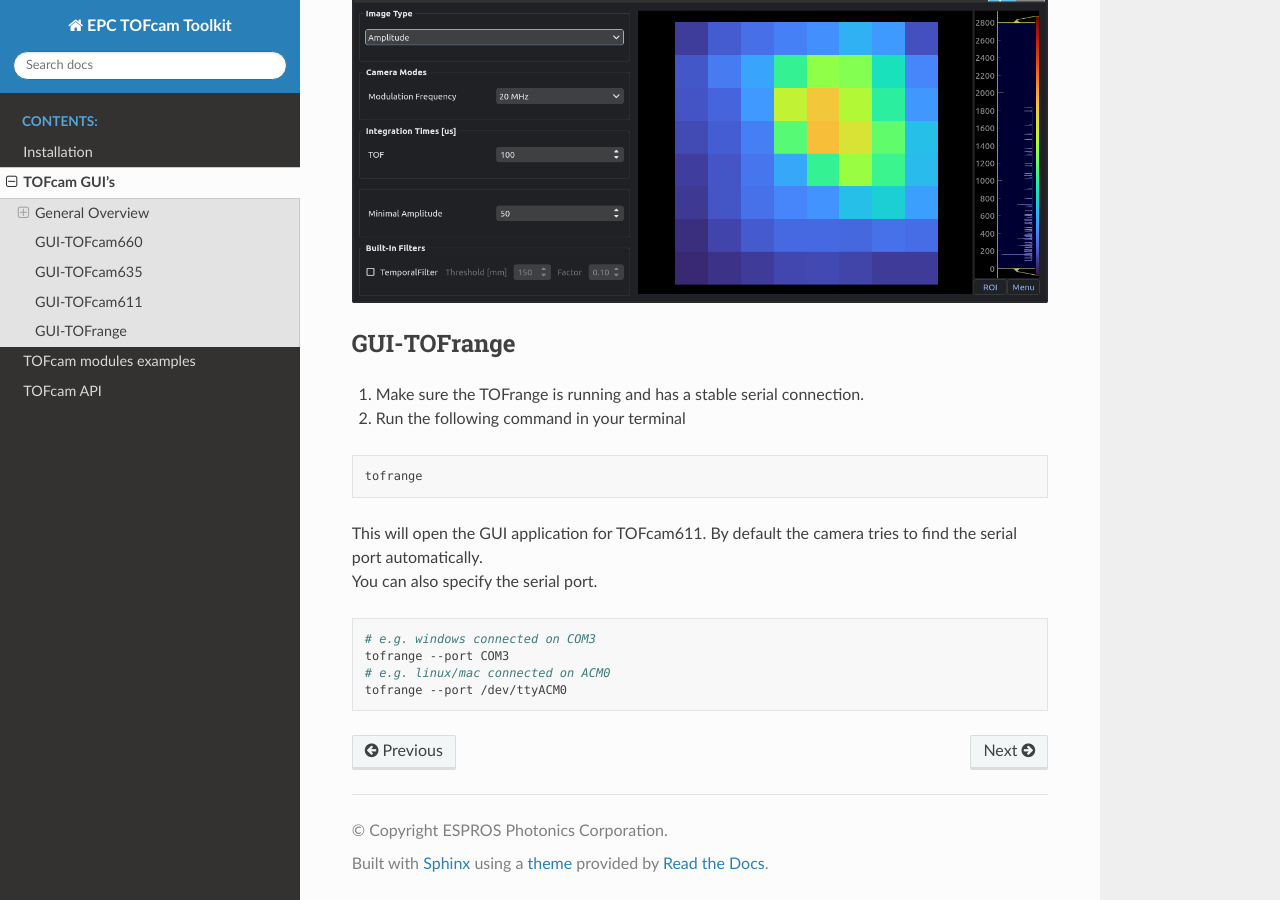
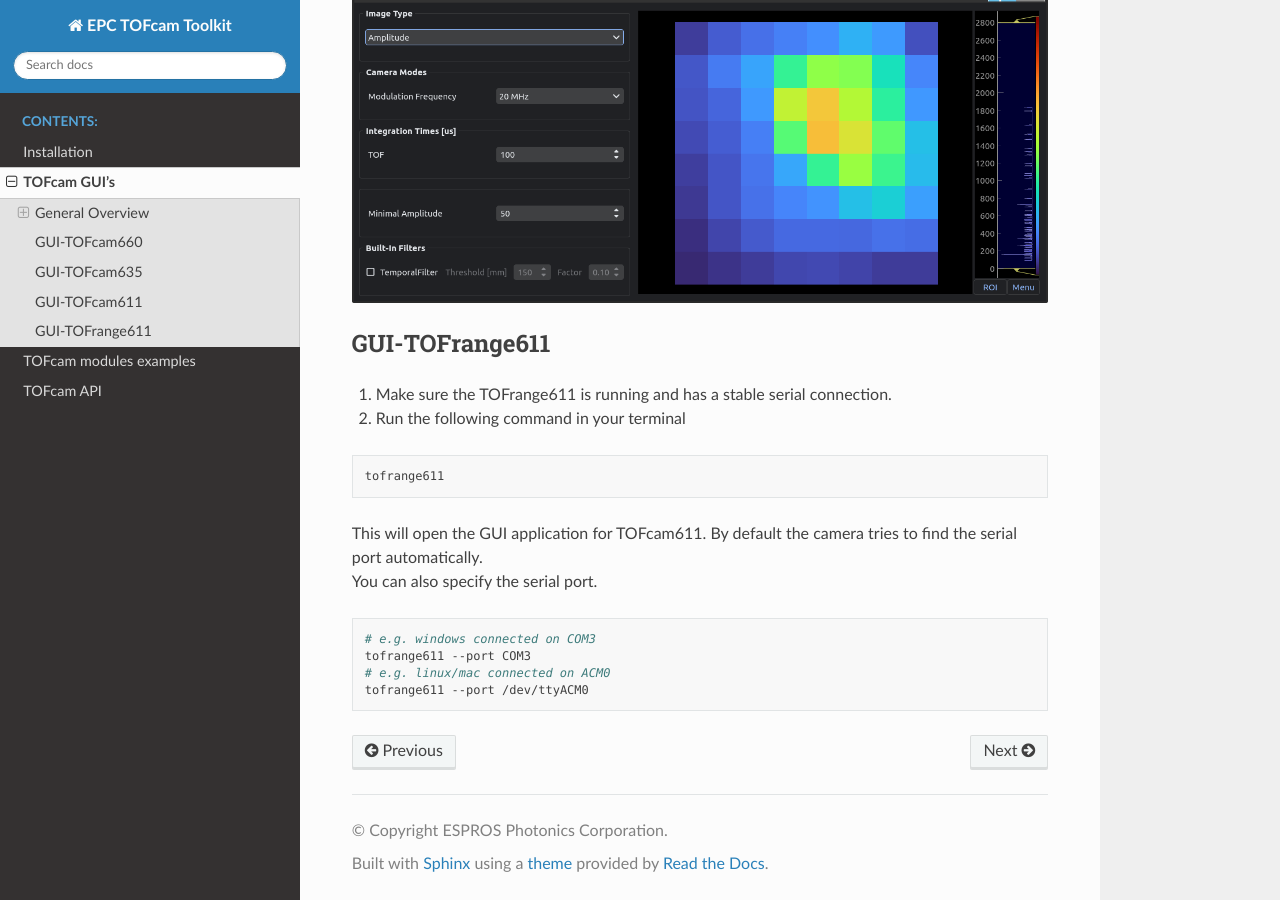
Before and after one commit to espros/epc-tofcam-toolkit, a Sphinx documentation site: the page built from docs/source/gui_instructions.md, in a window 1280 px wide and 900 px high, scrolled down 3919 px. Built offline with Sphinx 7.4.7 and the Read the Docs theme 2.0.0, drawn with Linux system fonts in a browser that asks for light colours.

Commit message:
renamed TOFrange to TOFrange611

````diff
--- a/docs/source/gui_instructions.md
+++ b/docs/source/gui_instructions.md
@@ -65,18 +65,18 @@
 
 ![GUI_TOFcam611](images/gui611_amplitude.png)
 
-## GUI-TOFrange
-1. Make sure the TOFrange is running and has a stable serial connection.
+## GUI-TOFrange611
+1. Make sure the TOFrange611 is running and has a stable serial connection.
 2. Run the following command in your terminal
 ```bash
-tofrange
+tofrange611
 ```
 
 This will open the GUI application for TOFcam611. By default the camera tries to find the serial port automatically.
 You can also specify the serial port.
 ```bash
 # e.g. windows connected on COM3
-tofrange --port COM3
+tofrange611 --port COM3
 # e.g. linux/mac connected on ACM0
-tofrange --port /dev/ttyACM0
+tofrange611 --port /dev/ttyACM0
 ```
````
Also changed, not shown: docs/source/index.rst (+9 -8 lines), setup.cfg (+11 -1 lines).
